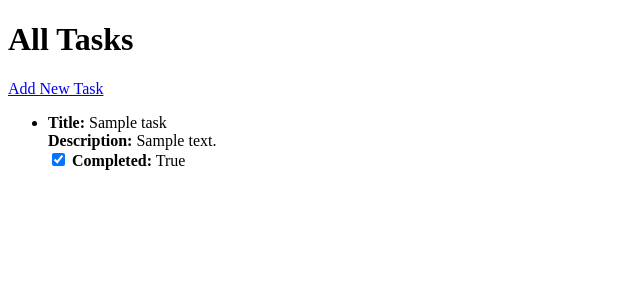
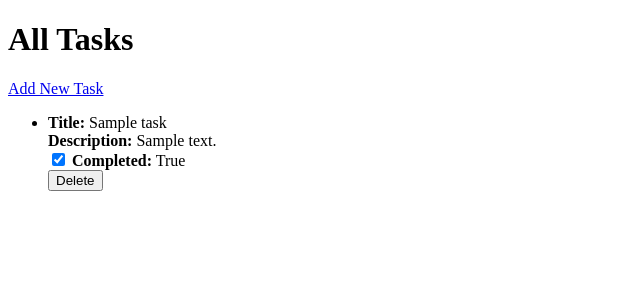
Before and after one commit to cjkarinen20/flask-practice, a Flask app: page /task/list in a window 1280 px wide. Shown: the top 300 px of the page, without its empty margins (0-640 px from the left). Run offline with Flask 3, Linux system fonts and the light colour scheme; tables that the repository leaves empty hold one stand-in row (values such as "Sample post").

Commit message:
Delete Button
-Added the ability to delete tasks from the
task list.

```diff
--- a/flask-project/myapp/routes.py
+++ b/flask-project/myapp/routes.py
@@ -30,6 +30,14 @@ def update_task_status(task_id):
     db.session.commit()
     return redirect(url_for('display_tasks'))
 
+@app.route('/task/delete/<int:task_id>', methods=["POST"])
+def delete_task(task_id):
+    task = Task.query.get_or_404(task_id)
+    db.session.delete(task)
+    db.session.commit()
+    return redirect(url_for('display_tasks'))
+
+
 @app.route('/')
 def hello_world():
     return 'Hello World!'
--- a/flask-project/templates/task_list.html
+++ b/flask-project/myapp/templates/task_list.html
@@ -13,7 +13,7 @@
         <li>
             <strong>Title:</strong> {{task.title}} <br>
             <strong>Description:</strong> {{task.description}} <br>
-            <form action="{{url_for('update_task_status', task_id = task.id)}}"></form>
+            <form action="{{url_for('update_task_status', task_id = task.id)}}">
                 <input
                     type="checkbox"
                     name="is_complete"
@@ -22,6 +22,10 @@
                     checked{% endif %}
                     onchange = "this.form.submit()">
                 <strong>Completed:</strong> <span>{{task.is_complete}}</span><br>
+            </form>
+                <form action="{{url_for('delete_task', task_id = task.id)}}" method = "post">
+                    <input type="submit" value="Delete" onclick="return confirm('Are you sure?');">
+                </form>
         </li>
         {% else %}
         <li>No tasks found.</li>
```
Also changed, not shown: flask-project/instance/hello-world.db, flask-project/myapp/templates/hello.html (renamed from flask-project/templates/hello.html), flask-project/myapp/templates/task.html (renamed from flask-project/templates/task.html), flask-project/myapp/templates/users.html (renamed from flask-project/templates/users.html).
